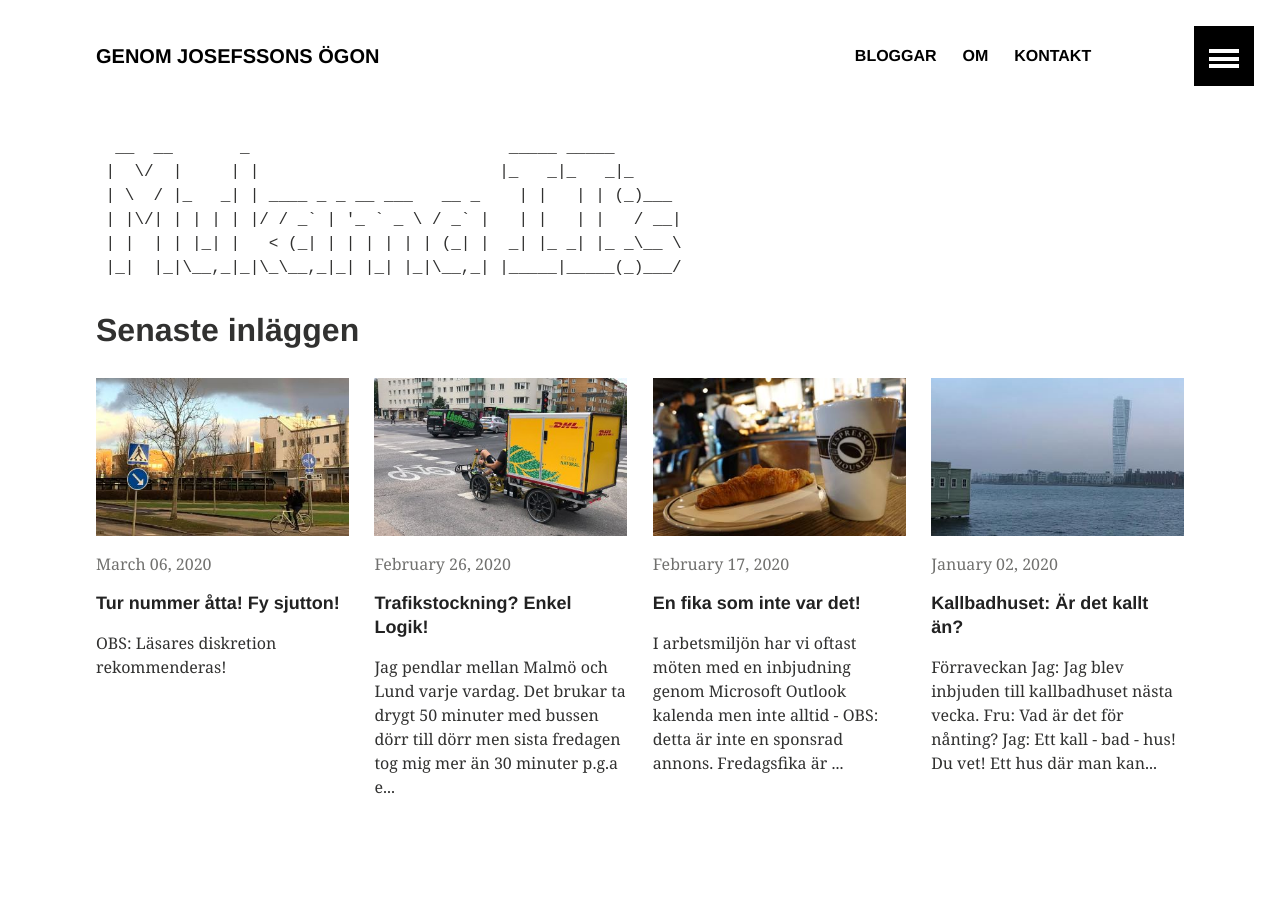
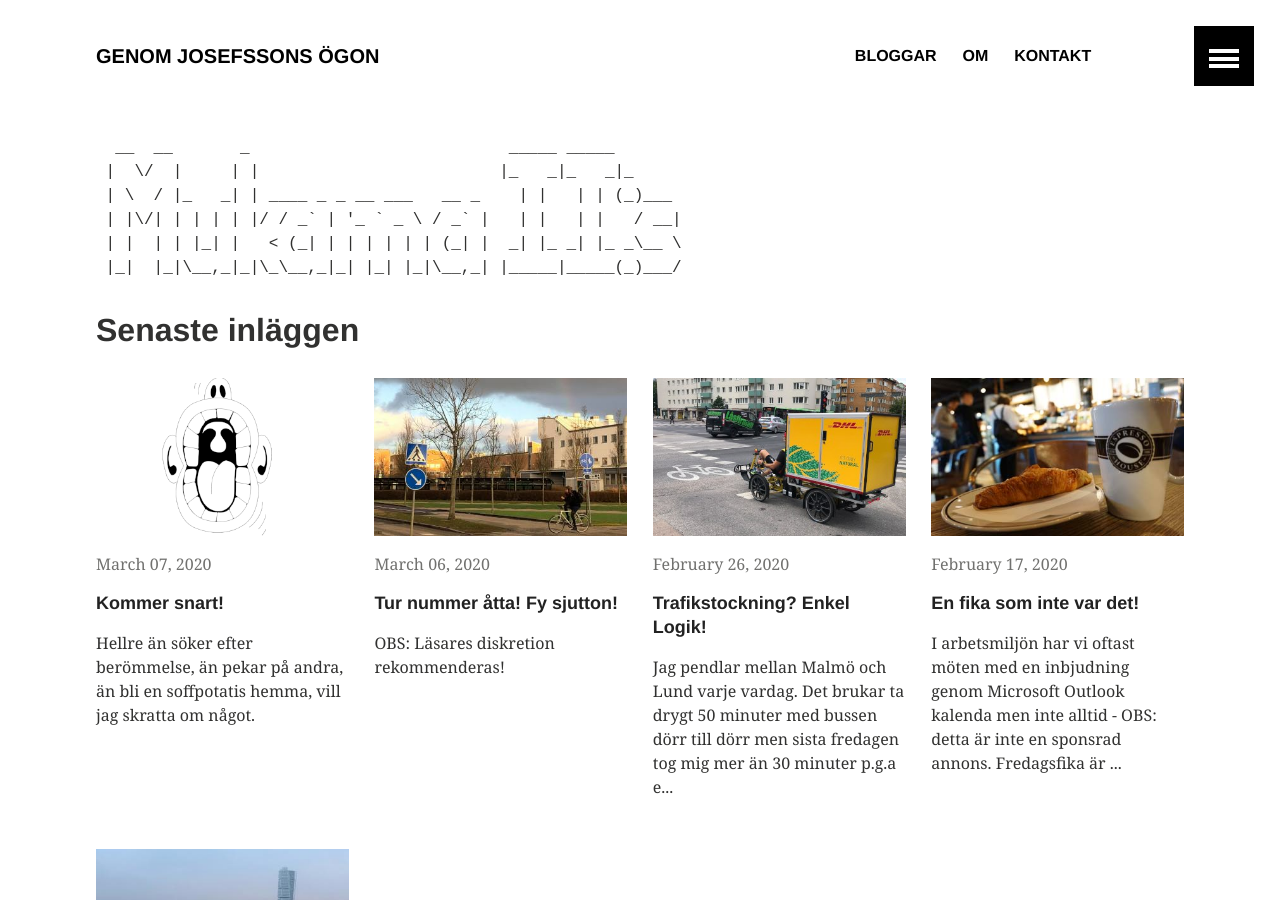
Before and after one commit to MukamaTwo/MukamaTwo.github.io, a Jekyll site: the page built from index.md, in a window 1280 px wide and 900 px high. Built offline with Jekyll 4.4.1, drawn with Linux system fonts in a browser that asks for light colours.

Commit message:
Renaming filename and some content.

```diff
--- a/_includes/image-credit.html
+++ b/_includes/image-credit.html
@@ -1 +1 @@
-<div class="image-credit">Image source: <a href="{{ page.image.creditlink }}" itemprop="citation">{{ page.image.credit }}</a></div><!-- /.image-credit -->
+<div class="image-credit">Bildkälla: <a href="{{ page.image.creditlink }}" itemprop="citation">{{ page.image.credit }}</a></div><!-- /.image-credit -->
--- /dev/null
+++ b/_posts/2020-03-07-kommer-snart.md
@@ -0,0 +1,21 @@
+---
+layout: article
+title: "Kommer snart!"
+published: true
+tags: [skratt, skoj, rolig, hakuna, matata]
+image:
+  feature:
+  teaser: clipartLaughTeaser.png
+  credit: www.clipartkey.com
+---
+
+Hellre än söker efter berömmelse, än pekar på andra, än bli en soffpotatis hemma, vill jag skratta om något.
+
+Nu tänker jag att skriva korta inläggen om dagliga upplevelser runt mig. Målet är att skriva oftare och mer och tränar svenska. Jag ber om ursäkt om det finns <br>
+&nbsp;&nbsp;&nbsp;&nbsp; *många <br>
+&nbsp;&nbsp;&nbsp;&nbsp;&nbsp;&nbsp;&nbsp;&nbsp;små <br>
+&nbsp;&nbsp;&nbsp;&nbsp;&nbsp;&nbsp;&nbsp;&nbsp;&nbsp;&nbsp;&nbsp;&nbsp;fel* <br>
+men men men... du vet ju att innan jag kunde promenera, jag kröp! Nu ska vi se!
+
+**Utdrag**
+> Är bussbiljetterna sånt dyr mellan Lund och Malmö!
```
Also changed, not shown: _posts/2020-02-26-Lund-Malmo-springande.md (+1 -1 lines), _posts/2020-01-02-pa-kallbadhuset.md (renamed from _posts/2020-01-02-Är-det-kallt-än.md).
